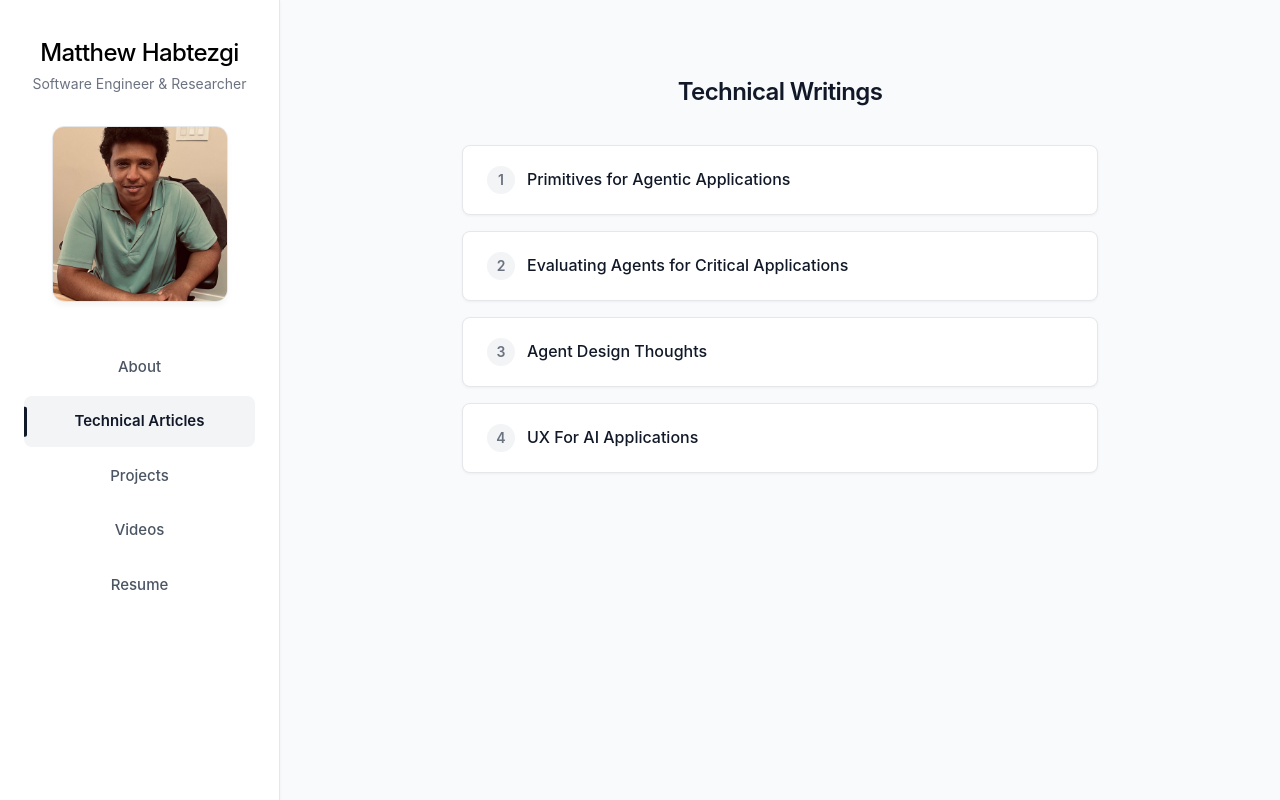
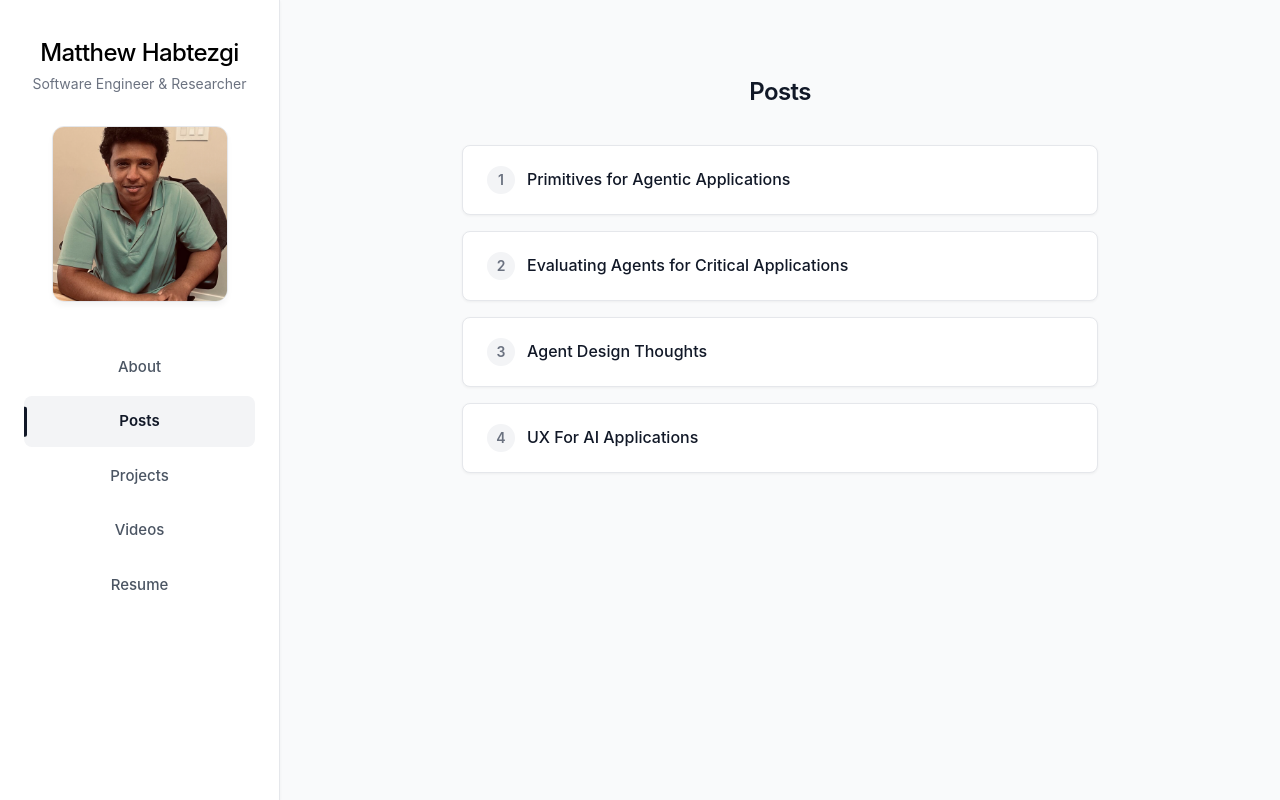
Before and after one commit to mhbtz1/personal-website, a React (Vite) app: page /articles in a window 1280 px wide. Built offline with nearby package versions, Linux system fonts and the light colour scheme.

Commit message:
rename technical articles to posts (more general)

```diff
--- a/src/components/Articles.tsx
+++ b/src/components/Articles.tsx
@@ -10,7 +10,7 @@ function Article() {
 
     return (
         <div className="articles">
-            <h2 className="articles-title">Technical Writings</h2>
+            <h2 className="articles-title"> Posts </h2>
             <ul className="articles-list">
                 {articles.map((article, index) => (
                     <li key={article.id} className="article-item">
--- a/src/components/Sidebar.tsx
+++ b/src/components/Sidebar.tsx
@@ -15,7 +15,7 @@ function SidebarContent() {
 
   const navItems = [
     { path: '/about', label: 'About' },
-    { path: '/articles', label: 'Technical Articles' },
+    { path: '/articles', label: 'Posts' },
     { path: '/projects', label: 'Projects' },
     { path: '/content', label: 'Videos' },
     /*{ path: '/miscellaneous', label: 'Miscellaneous' }*/
```
